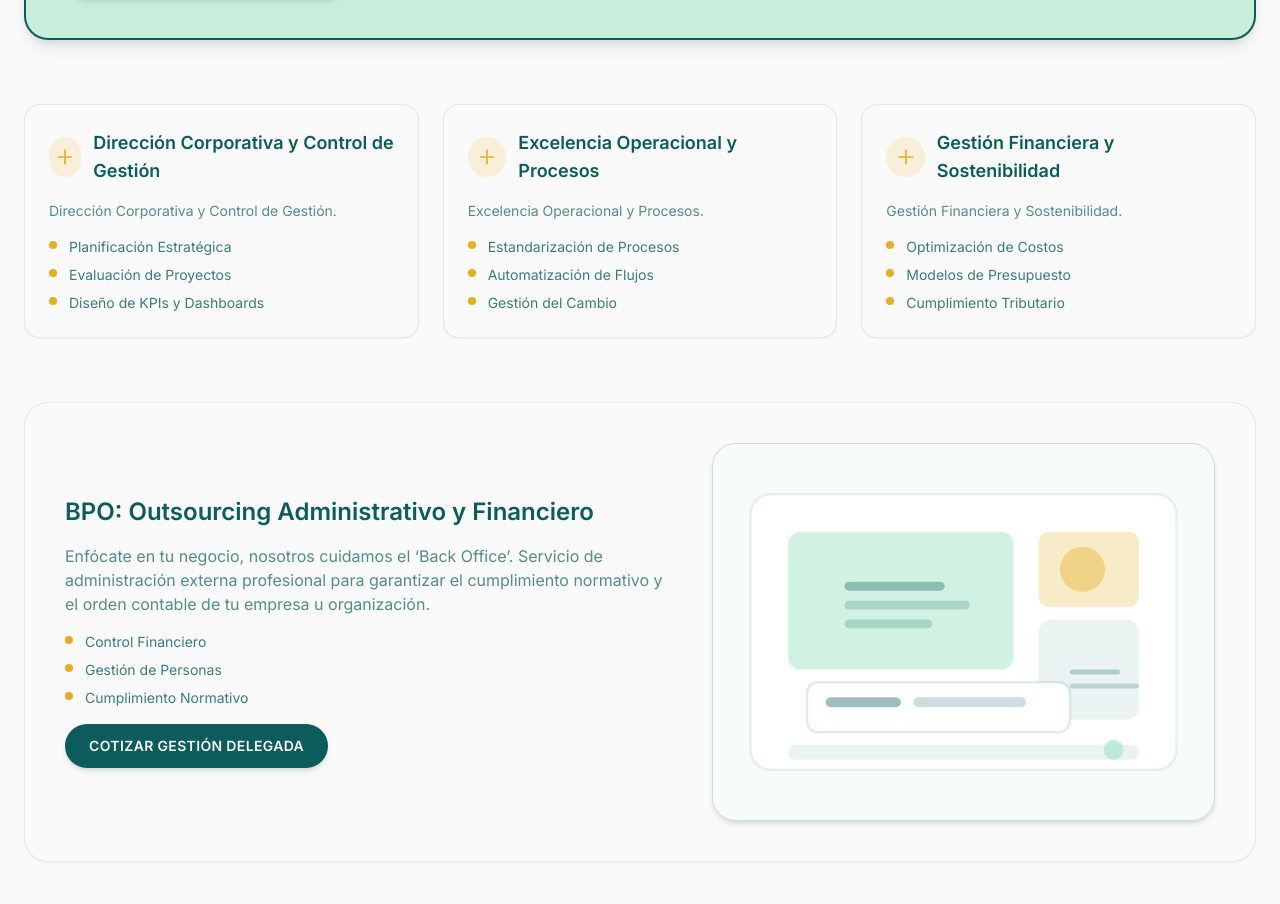
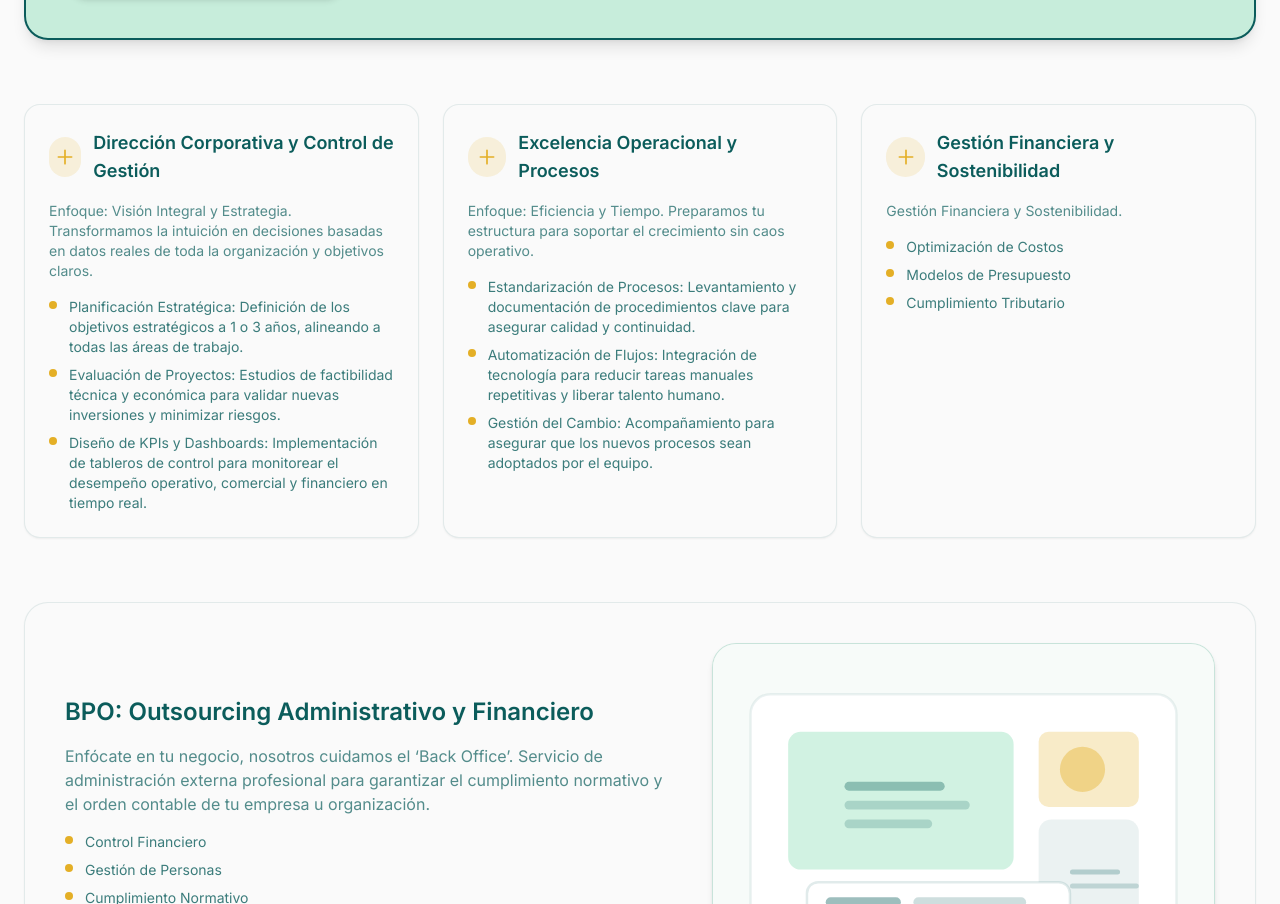
Before and after one commit to medinabenjamin/landing_page_test, a Next.js app: page / in a window 1280 px wide. Shown: the part 1260-2164 px from the top of the page. Built offline with nearby package versions, Linux system fonts and the light colour scheme.

Commit message:
Update services card content and sizing

```diff
--- a/src/components/ServicesSection.tsx
+++ b/src/components/ServicesSection.tsx
@@ -12,20 +12,22 @@ const diagnosticItems = [
 const corporatePillars = [
   {
     title: "Dirección Corporativa y Control de Gestión",
-    focus: "Dirección Corporativa y Control de Gestión.",
+    focus:
+      "Enfoque: Visión Integral y Estrategia. Transformamos la intuición en decisiones basadas en datos reales de toda la organización y objetivos claros.",
     bullets: [
-      "Planificación Estratégica",
-      "Evaluación de Proyectos",
-      "Diseño de KPIs y Dashboards"
+      "Planificación Estratégica: Definición de los objetivos estratégicos a 1 o 3 años, alineando a todas las áreas de trabajo.",
+      "Evaluación de Proyectos: Estudios de factibilidad técnica y económica para validar nuevas inversiones y minimizar riesgos.",
+      "Diseño de KPIs y Dashboards: Implementación de tableros de control para monitorear el desempeño operativo, comercial y financiero en tiempo real."
     ]
   },
   {
     title: "Excelencia Operacional y Procesos",
-    focus: "Excelencia Operacional y Procesos.",
+    focus:
+      "Enfoque: Eficiencia y Tiempo. Preparamos tu estructura para soportar el crecimiento sin caos operativo.",
     bullets: [
-      "Estandarización de Procesos",
-      "Automatización de Flujos",
-      "Gestión del Cambio"
+      "Estandarización de Procesos: Levantamiento y documentación de procedimientos clave para asegurar calidad y continuidad.",
+      "Automatización de Flujos: Integración de tecnología para reducir tareas manuales repetitivas y liberar talento humano.",
+      "Gestión del Cambio: Acompañamiento para asegurar que los nuevos procesos sean adoptados por el equipo."
     ]
   },
   {
@@ -105,7 +107,7 @@ export default function ServicesSection() {
         <Stagger className="grid gap-6 md:grid-cols-3" sectionId="servicios">
           {corporatePillars.map((pillar) => (
             <StaggerItem key={pillar.title}>
-              <div className="flex h-full flex-col gap-4 rounded-2xl border border-brand/10 bg-base p-6 shadow-sm transition duration-300 hover:shadow-md hover:border-b-4 hover:border-[#B3E9CF]">
+              <div className="flex h-full min-h-[420px] flex-col gap-4 rounded-2xl border border-brand/10 bg-base p-6 shadow-sm transition duration-300 hover:shadow-md hover:border-b-4 hover:border-[#B3E9CF]">
                 <div className="flex items-center gap-3">
                   <span className="flex h-10 w-10 items-center justify-center rounded-full bg-[#E4AF26]/15 text-[#E4AF26]">
                     <svg
```
